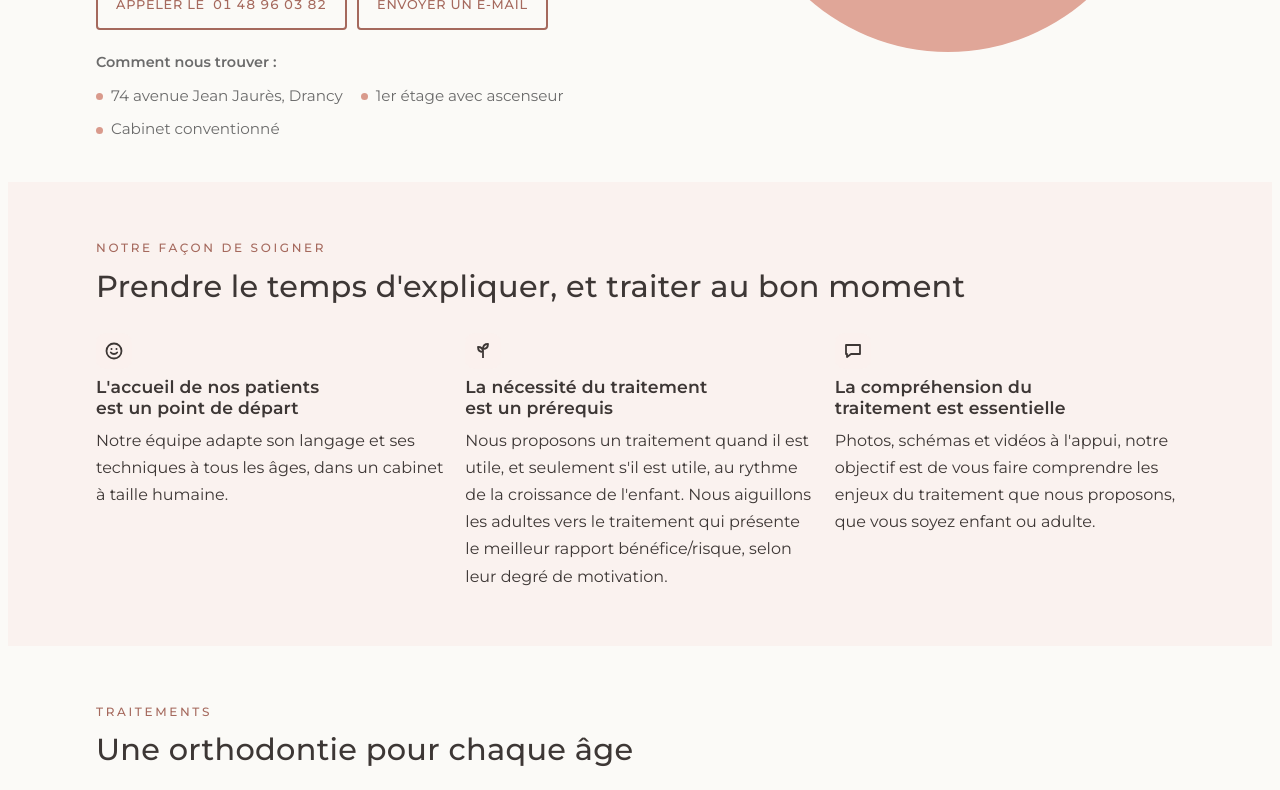
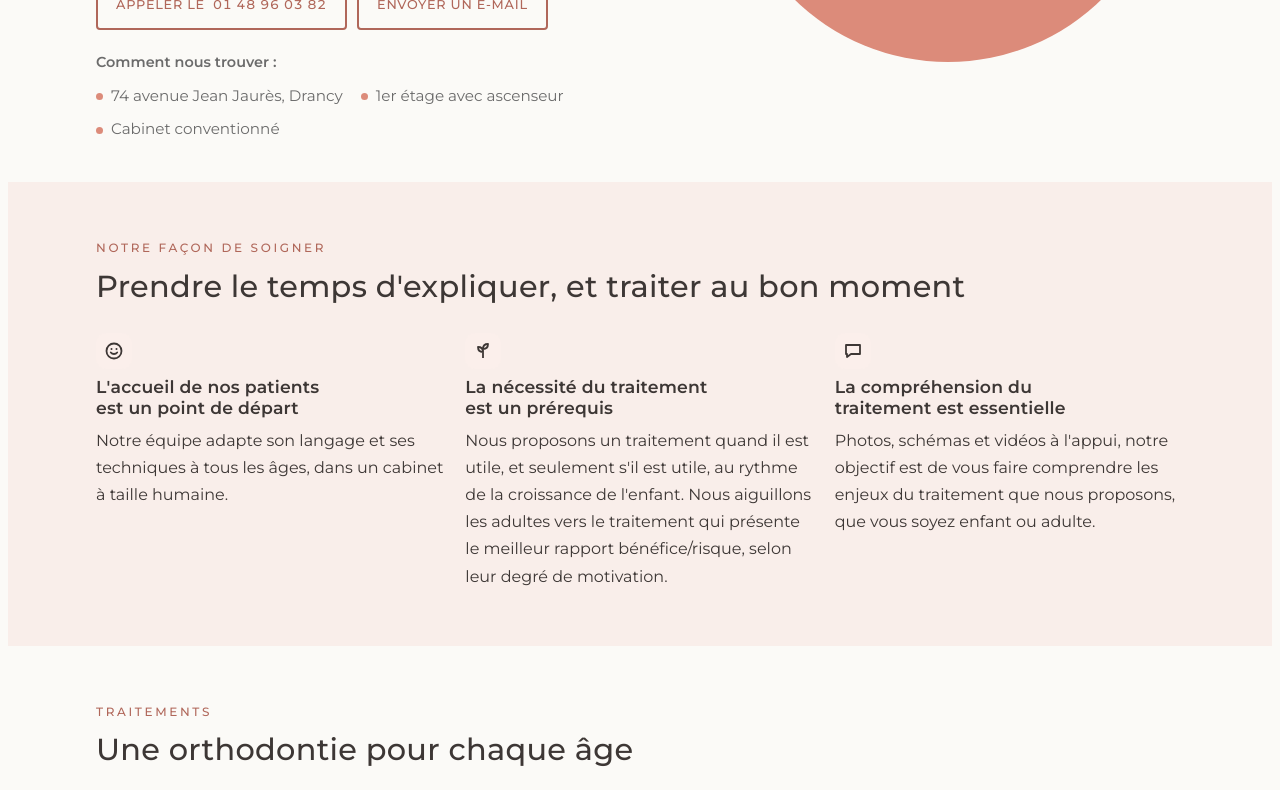
Before and after one commit to espaceorthodirection-hash/espaceortho-site, a plain HTML site: page index.html in a window 1280 px wide. Shown: the part 624-1414 px from the top of the page. Drawn offline with nearby package versions, Linux system fonts and the light colour scheme.

Commit message:
Corail intermédiaire, logo agrandi dans le cercle
Co-Authored-By: Claude Opus 5.5 <noreply@anthropic.com>

```diff
--- a/index.html
+++ b/index.html
@@ -8,7 +8,7 @@
 <meta name="claude:viewport-fit-sides" content="cover">
 <meta name="description" content="Espace Ortho, cabinet d'orthodontie familial à Drancy : enfants, adolescents et adultes.">
 <link rel="preconnect" href="https://fonts.googleapis.com"><link rel="preconnect" href="https://fonts.gstatic.com" crossorigin><link rel="stylesheet" href="https://fonts.googleapis.com/css2?family=Montserrat:wght@300;400;500;600&family=Cormorant+Garamond:ital,wght@0,500;1,400;1,500&display=swap">
-<link rel="stylesheet" href="style.css?v=202611261721">
+<link rel="stylesheet" href="style.css?v=202611261723">
 </head>
 <body>
 <div class="proto">Maquette de travail : photos du cabinet à venir.</div>
@@ -247,6 +247,6 @@
     </ul>
   </div>
 </footer>
-<script src="site.js?v=202611261721"></script>
+<script src="site.js?v=202611261723"></script>
 </body>
 </html>
--- a/style.css
+++ b/style.css
@@ -3,15 +3,15 @@
 :root{
   --bg:#fbfaf7;          /* blanc cassé de la carte */
   --surface:#ffffff;
-  --tint:#faf2ef;        /* corail très pâle */
+  --tint:#f9eeea;        /* corail très pâle */
   --ink:#3d3735;         /* gris chaud */
   --muted:#6b6b6b;
-  --line:#efe3df;
-  --accent:#a5695d;      /* vieux rose, lisible pour les boutons */
+  --line:#eedfda;
+  --accent:#b0675a;      /* vieux rose, lisible pour les boutons */
   --accent-ink:#ffffff;
-  --warm:#d99a8c;        /* corail adouci */
-  --warm-soft:#fbf1ee;
-  --coral:#e0a698;
+  --warm:#dc8b7a;        /* corail adouci */
+  --warm-soft:#fbefeb;
+  --coral:#dc8b7a;
   --display:"Montserrat", "Avenir Next", "Segoe UI", sans-serif;
   --body:"Montserrat", "Avenir Next", "Segoe UI", sans-serif;
   --serif:"Cormorant Garamond", Georgia, "Times New Roman", serif;
@@ -20,13 +20,13 @@
 @media (prefers-color-scheme: dark){
   :root:not([data-theme="light"]){
     --bg:#1e1a19; --surface:#272221; --tint:#2e2523; --ink:#f1e9e6; --muted:#bdb2ae;
-    --line:#3e3431; --accent:#dba396; --accent-ink:#1e1a19; --warm:#d4998b; --warm-soft:#332825; --coral:#e0a698;
+    --line:#3e3431; --accent:#dba396; --accent-ink:#1e1a19; --warm:#d4998b; --warm-soft:#332825; --coral:#dc8b7a;
     color-scheme:dark;
   }
 }
 :root[data-theme="dark"]{
   --bg:#1e1a19; --surface:#272221; --tint:#2e2523; --ink:#f1e9e6; --muted:#bdb2ae;
-  --line:#3e3431; --accent:#dba396; --accent-ink:#1e1a19; --warm:#d4998b; --warm-soft:#332825; --coral:#e0a698;
+  --line:#3e3431; --accent:#dba396; --accent-ink:#1e1a19; --warm:#d4998b; --warm-soft:#332825; --coral:#dc8b7a;
   color-scheme:dark;
 }
 *{box-sizing:border-box}
@@ -241,7 +241,7 @@ nav.main{align-items:center}
 .btn.sm{font-size:.74rem;padding:9px 14px}
 .hero{position:relative;overflow:hidden}
 .hero .wrap{position:relative;z-index:1}
-.hero-logo{justify-self:center;width:100%;max-width:420px;aspect-ratio:1/1;border-radius:50%;background:var(--coral);display:grid;place-items:center;padding:14%}
+.hero-logo{justify-self:center;width:100%;max-width:440px;aspect-ratio:1/1;border-radius:50%;background:var(--coral);display:grid;place-items:center;padding:7% 8% 10% 7%}
 .hero-logo img{width:100%;height:auto;max-width:100%}
 @media (max-width:800px){.hero-logo{max-width:260px}}
 .phero{position:relative;overflow:hidden;background:linear-gradient(180deg,var(--tint),var(--bg))}
```
Also changed, not shown: adolescents.html (+2 -2 lines), adultes.html (+2 -2 lines), cabinet.html (+2 -2 lines), correspondants.html (+2 -2 lines), enfants.html (+2 -2 lines), infos-pratiques.html (+2 -2 lines), mentions-legales.html (+2 -2 lines), recrutement.html (+2 -2 lines), votre-traitement.html (+2 -2 lines).
